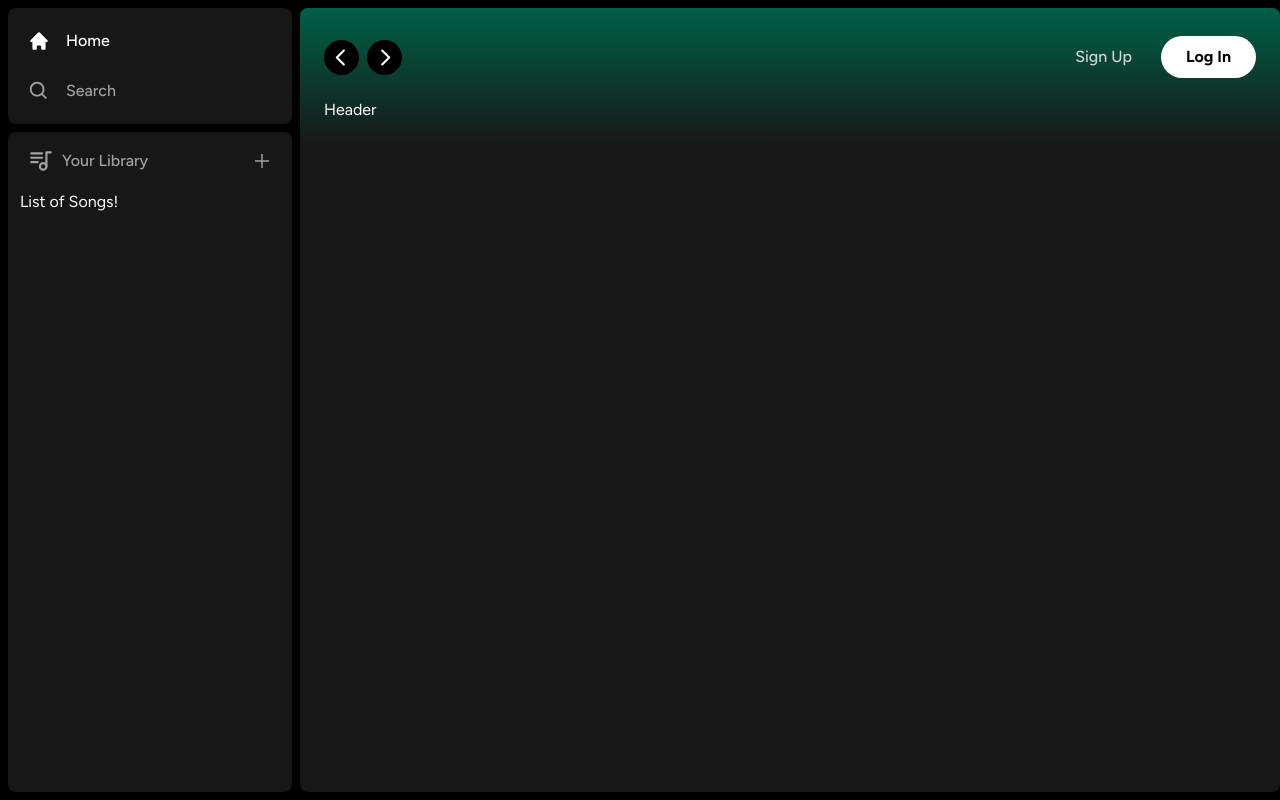
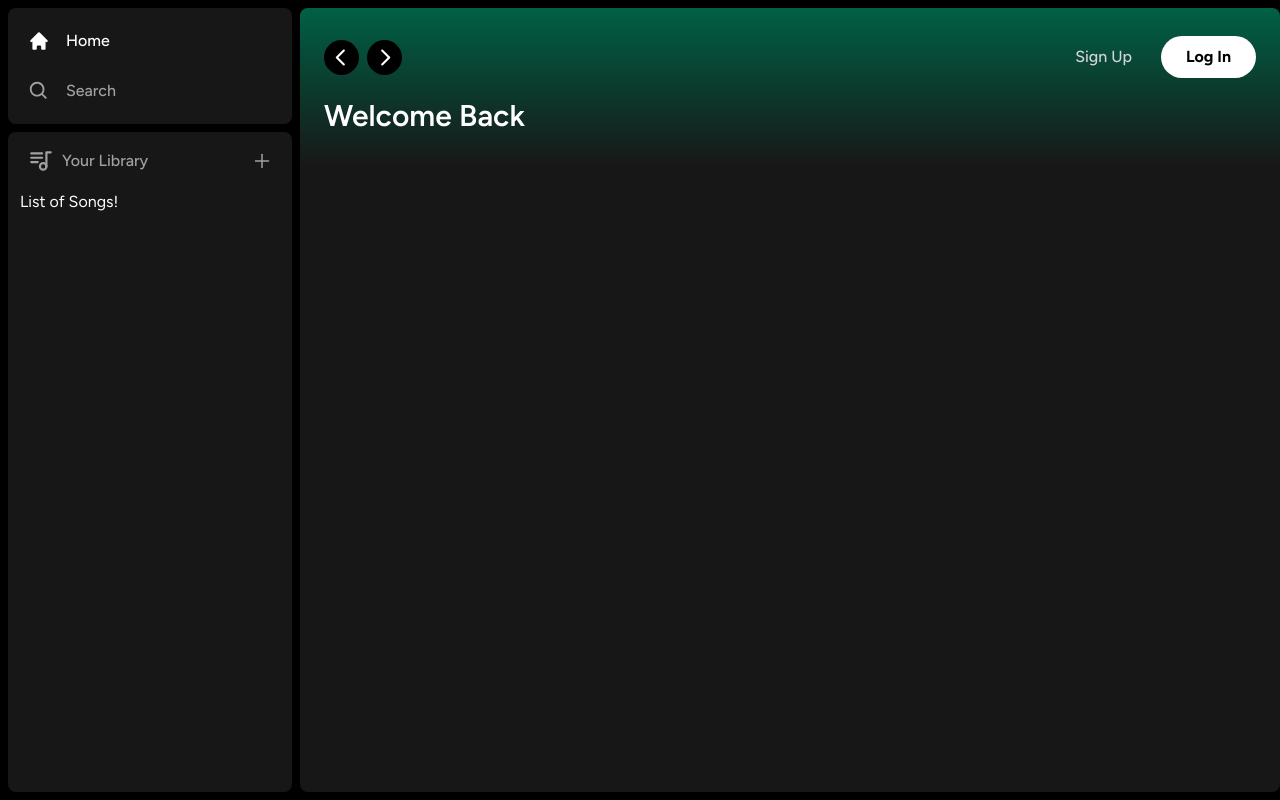
Before and after one commit to RachelGreenwood/spotify-clone, a Next.js app: page / in a window 1280 px wide. Built offline with nearby package versions, Linux system fonts and the light colour scheme.

Commit message:
Styles Header

```diff
--- a/app/(site)/page.tsx
+++ b/app/(site)/page.tsx
@@ -4,7 +4,9 @@
   return (
     <div className="bg-neutral-900 rounded-lg h-full w-full overflow-hidden overflow-y-auto">
       <Header>
-        Header
+        <div className="mb-2">
+          <h1 className="text-white text-3xl font-semibold">Welcome Back</h1>
+        </div>
       </Header>
     </div>
   );
```
